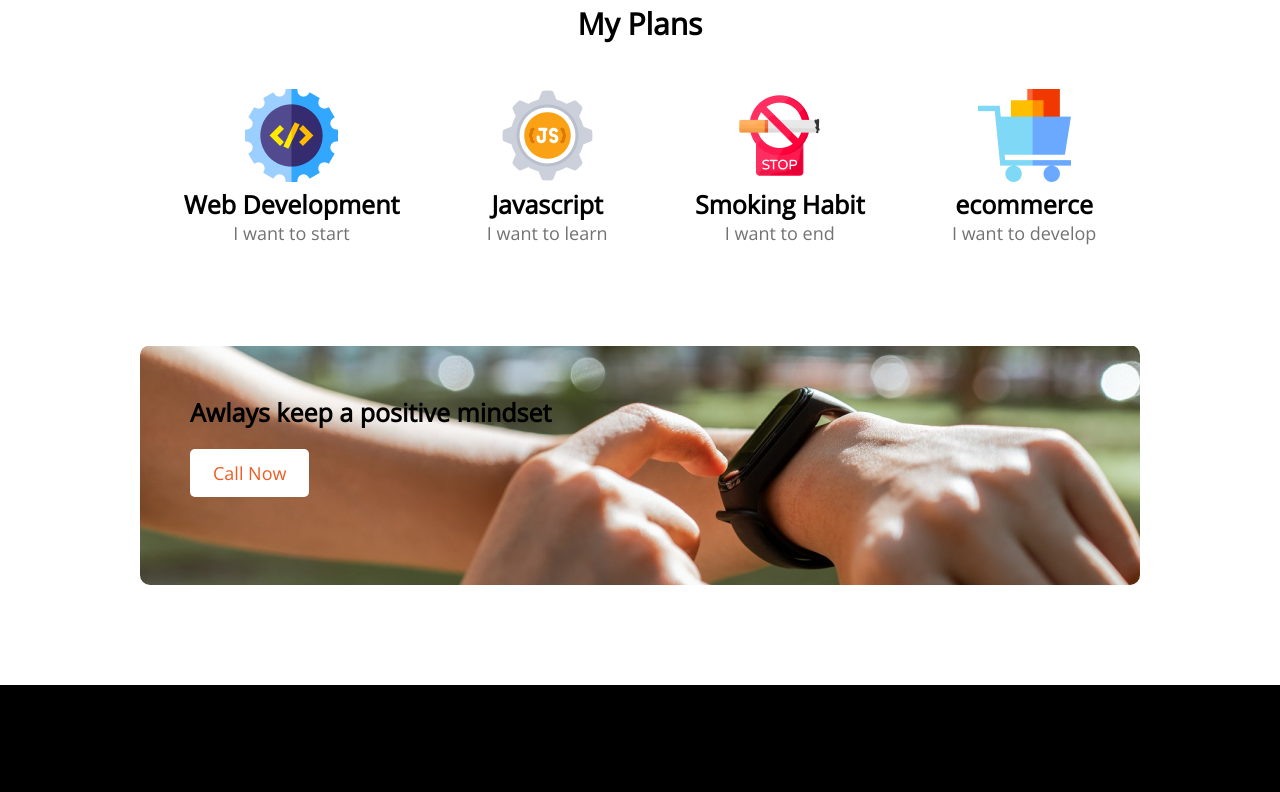
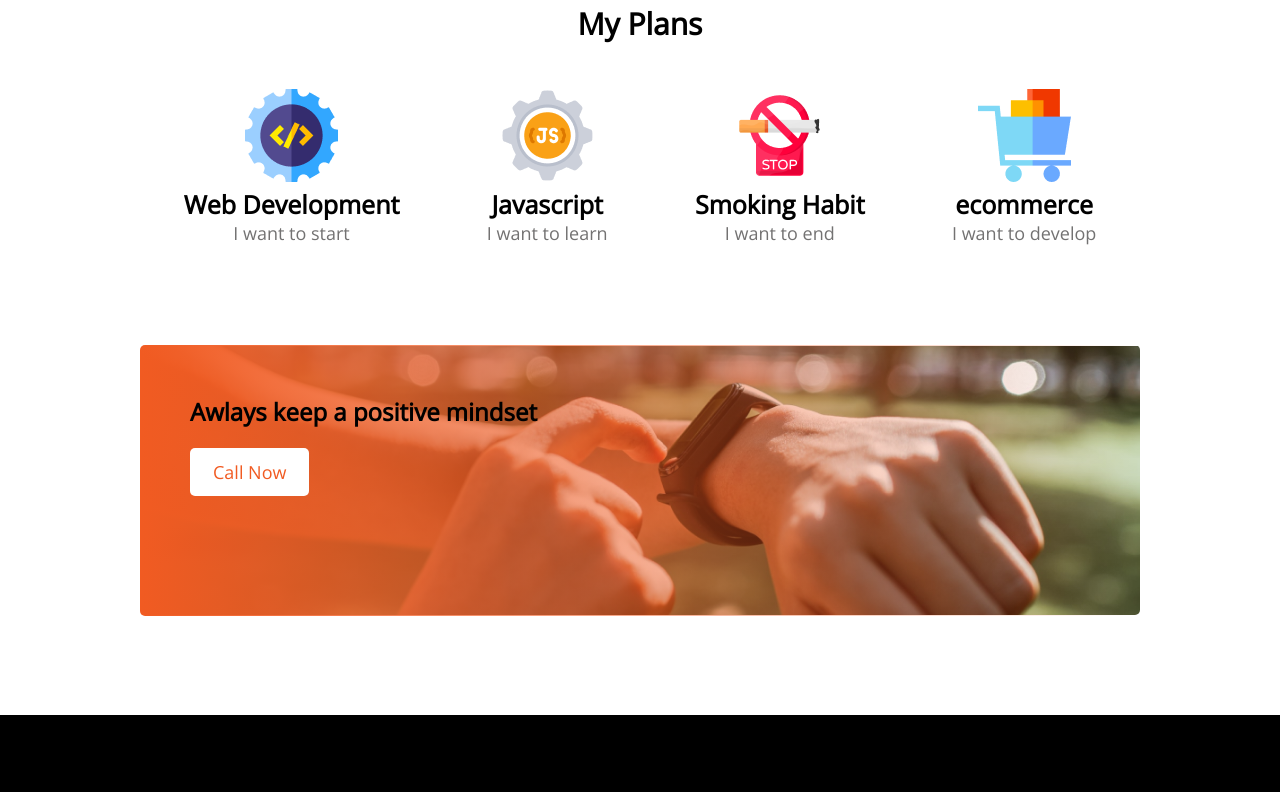
Before and after one commit to Mohammad-Arkan/new-year, a plain HTML site: page index.html in a window 1280 px wide. Shown: the part 1526-2318 px from the top of the page. Drawn offline with nearby package versions, Linux system fonts and the light colour scheme.

Commit message:
change code added

```diff
--- a/index.html
+++ b/index.html
@@ -61,11 +61,12 @@
 </div>
 </div>
 </section>
+
 <section>
-    <div class="awlays-section">
-        <div class="awlays-content">
+    <div class="bigimage">
+        <div class="overlay">
             <h2>Awlays keep a positive mindset</h2>
-        <div><button>Call Now</button></div>
+            <div><button>Call Now</button></div>
         </div>
     </div>
 </section>
--- a/styles/style.css
+++ b/styles/style.css
@@ -50,12 +50,7 @@ align-items: center;
 
 }
  /* .my-failur .image{ */
-    background-color:#F15B22;
-    width: 530px;
-    height: 530px;
-    border-radius: 50%;
-    background-position: bottom;
-/* } */
+
 .my-failur-content {
     margin-top: 20px;
 }
@@ -93,9 +88,38 @@ font-weight:600px;
     color:  #737272;
     font-size: 18px;
 }
+/* image */
+.bigimage{
+    width: 1000px;
+    height: 270px;
+    position: relative;
+    background-image: url(../images/watch.png);
+    background-size: cover;
+    border-radius: 5px;
+    margin: 100px 0;
+
+}
+.overlay{
+ background: linear-gradient(90deg, #F15B22 0%, rgba(241, 91, 34, 0) 100%);
+ padding: 50px 0 0 50px;
+ border-radius: 5px;
+}
+.overlay h2{
+    padding-bottom: 20px;
+
+}
+.overlay button{
+    font-size: 18px;
+    padding: 12px 23px;
+    color: #F15B22;
+    background-color:white ;
+    border-radius: 5px;
+    border: 0;
+    margin-bottom: 120px;
+}
 
 /* awlays-section */
-.awlays-section{
+/* .awlays-section{
     margin: 100px 0;
     background-image: url(../images/watch.png);
 
@@ -117,7 +141,7 @@ font-weight:600px;
     background-color:white ;
     border-radius: 5px;
     border: 0;
-}
+} */
 
 /* contact style */
 .contact{
```
